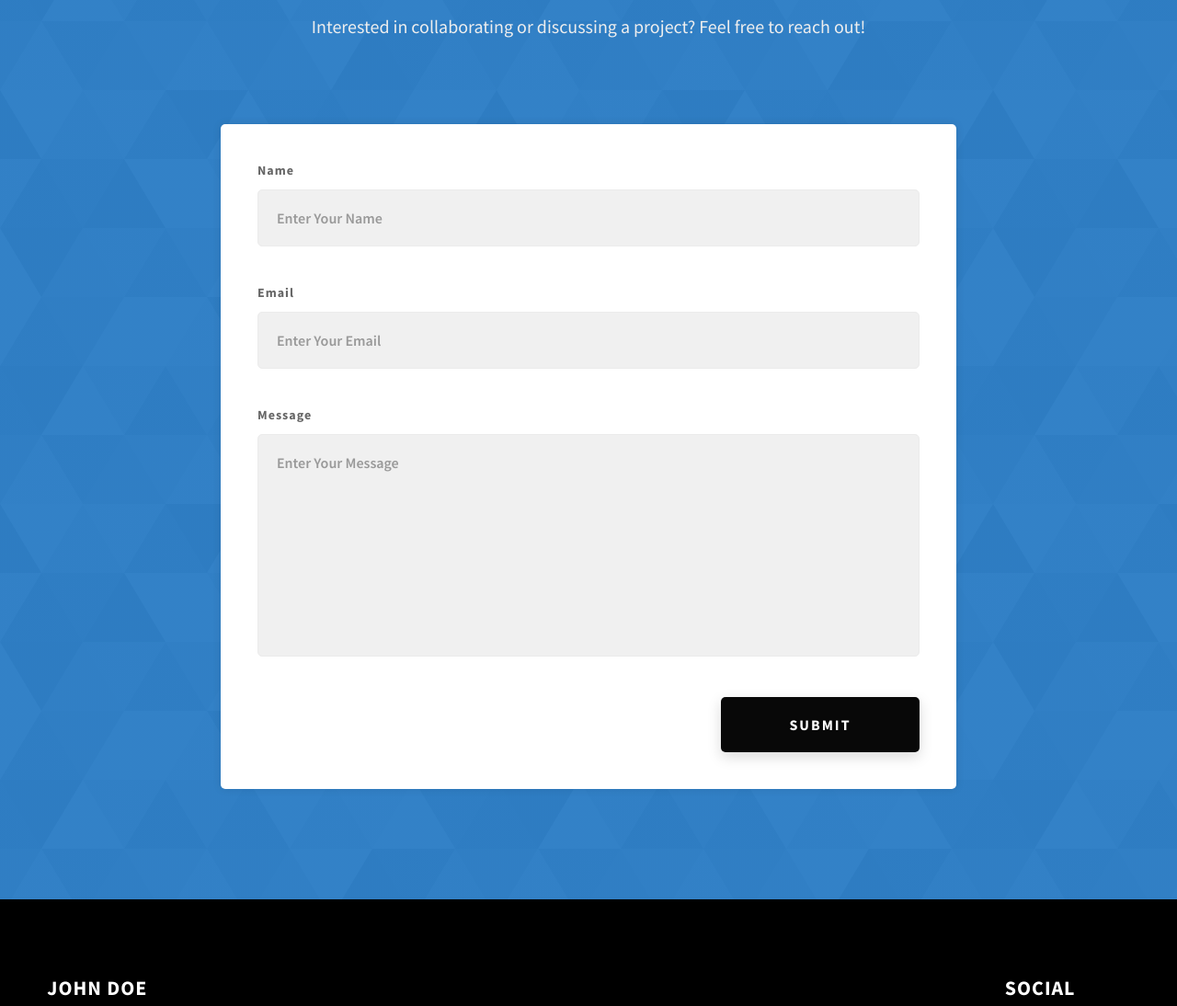
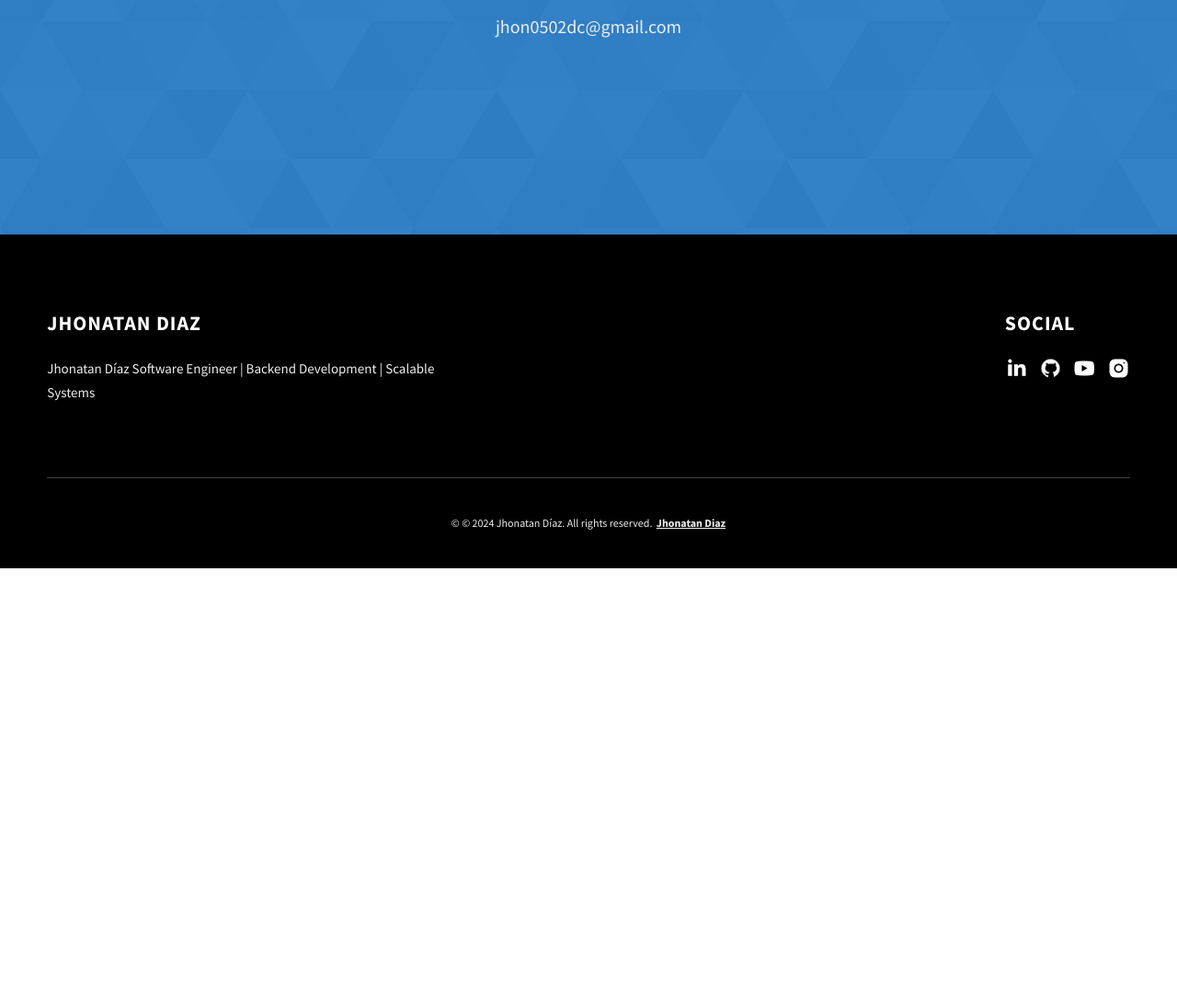
Before and after one commit to jhonata-diaz/portafoliocv, a website: page index.html in a window 1280 px wide. Shown: the part 5383-6477 px from the top of the page at 92% size. After the commit the page ends 6001 px from the top, so only its background shows below. Drawn offline with Linux system fonts and the light colour scheme.

Commit message:
appnuevacorecion

```diff
--- a/index.html
+++ b/index.html
@@ -343,50 +343,10 @@ I’m always exploring emerging technologies, DevOps tools, and distributed syst
         <h2 class="heading heading-sec heading-sec__mb-med">
           <span class="heading-sec__main heading-sec__main--lt">Contact</span>
           <span class="heading-sec__sub heading-sec__sub--lt">
-            Interested in collaborating or discussing a project? Feel free to reach out!
+            jhon0502dc@gmail.com
           </span>
         </h2>
-        <div class="contact__form-container">
-          <form action="#" class="contact__form">
-            <div class="contact__form-field">
-              <label class="contact__form-label" for="name">Name</label>
-              <input
-                required
-                placeholder="Enter Your Name"
-                type="text"
-                class="contact__form-input"
-                name="name"
-                id="name"
-              />
-            </div>
-            <div class="contact__form-field">
-              <label class="contact__form-label" for="email">Email</label>
-              <input
-                required
-                placeholder="Enter Your Email"
-                type="text"
-                class="contact__form-input"
-                name="email"
-                id="email"
-              />
-            </div>
-            <div class="contact__form-field">
-              <label class="contact__form-label" for="message">Message</label>
-              <textarea
-                required
-                cols="30"
-                rows="10"
-                class="contact__form-input"
-                placeholder="Enter Your Message"
-                name="message"
-                id="message"
-              ></textarea>
-            </div>
-            <button type="submit" class="btn btn--theme contact__btn">
-              Submit
-            </button>
-          </form>
-        </div>
+
       </div>
     </section>
     <footer class="main-footer">
@@ -429,7 +389,7 @@ I’m always exploring emerging technologies, DevOps tools, and distributed syst
             </div>
           </div>
           <div class="main-footer__row main-footer__row-2">
-            <h4 class="heading heading-sm text-lt">John Doe</h4>
+            <h4 class="heading heading-sm text-lt">Jhonatan Diaz</h4>
             <p class="main-footer__short-desc">
               Jhonatan Díaz
 Software Engineer | Backend Development | Scalable Systems
```
